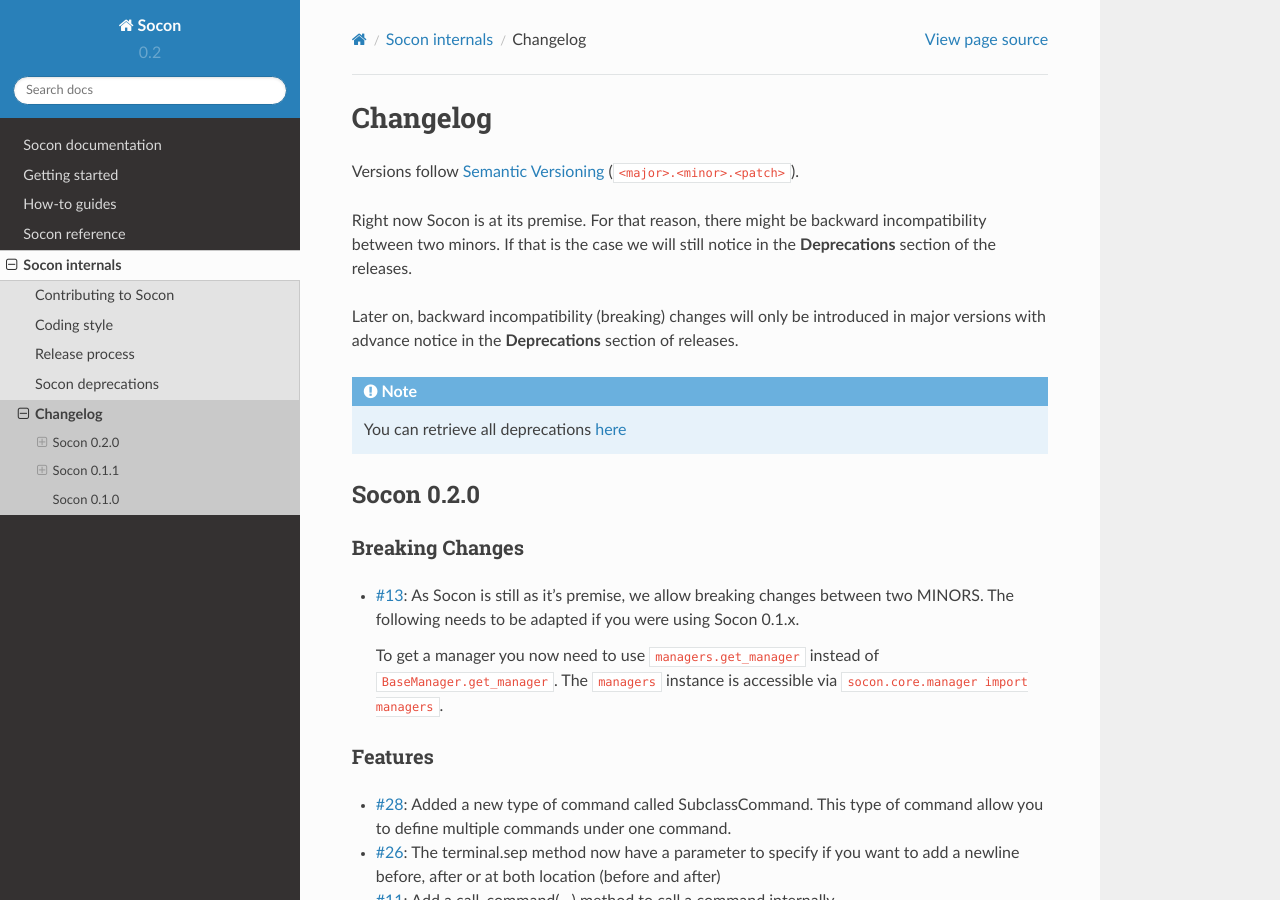
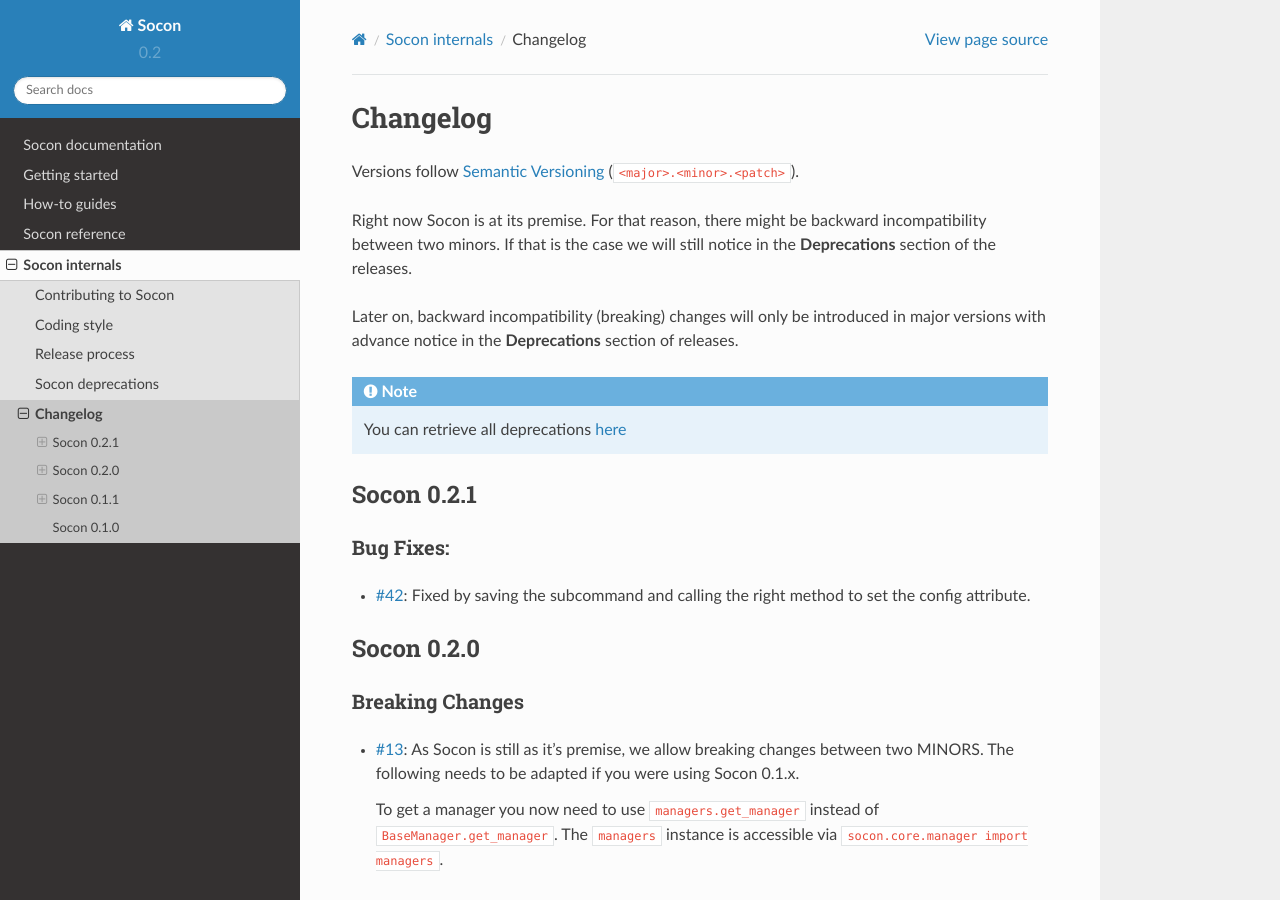
Before and after one commit to socon-dev/socon, a Sphinx documentation site: the page built from docs/internals/changelog.txt, in a window 1280 px wide and 900 px high. Built offline with Sphinx 7.4.7 and the Read the Docs theme 2.0.0, drawn with Linux system fonts in a browser that asks for light colours.

Commit message:
[0.2.x] Bumped version for 0.2.1 release. Update pyproject.toml

```diff
--- a/docs/internals/changelog.txt
+++ b/docs/internals/changelog.txt
@@ -15,6 +15,15 @@
 .. note::
 
     You can retrieve all deprecations :doc:`here </internals/deprecations>`
+
+Socon 0.2.1
+===========
+
+Bug Fixes:
+----------
+
+* `#42 <https://github.com/socon-dev/socon/issues/42>`_: Fixed by saving the subcommand and calling
+  the right method to set the config attribute.
 
 Socon 0.2.0
 ===========
--- a/pyproject.toml
+++ b/pyproject.toml
@@ -38,8 +38,8 @@
 repository = "https://github.com/socon-dev/socon"
 changelog = "https://github.com/socon-dev/socon/blob/master/docs/internals/changelog.txt"
 
-[tool.setuptools]
-packages = ["socon"]
+[tool.setuptools.packages.find]
+include = ["socon*"]
 
 [tool.setuptools.dynamic]
 version = {attr = "socon.__version__"}
--- a/socon/__init__.py
+++ b/socon/__init__.py
@@ -3,7 +3,7 @@
 
 from socon.utils.version import get_version
 
-VERSION = (0, 2, 0, "final", 0)
+VERSION = (0, 2, 1, "final", 0)
 
 __version__ = get_version(VERSION)
 
```
